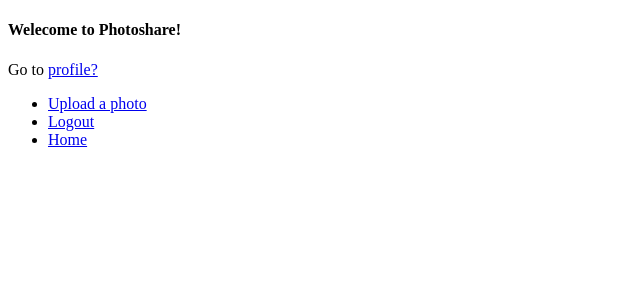
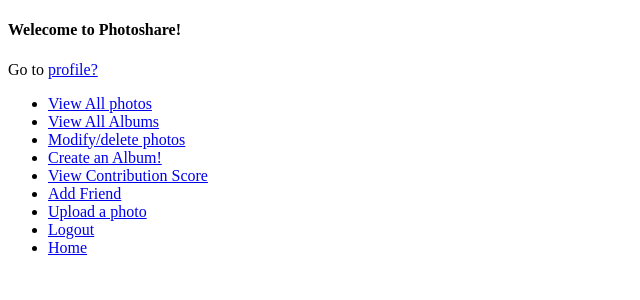
Before and after one commit to ranishah0402/cs460PA1, a Flask app: page / in a window 1280 px wide. Shown: the top 300 px of the page, without its empty margins (0-640 px from the left). Run offline with Flask 2, Linux system fonts and the light colour scheme; data comes from the database, SQL or seed files in the repository.

Commit message:
html files for each page

```diff
--- a/skeleton/templates/hello.html
+++ b/skeleton/templates/hello.html
@@ -26,6 +26,12 @@
 {% endif %}
 
 <ul>
+<li><a href='/allphotos'>View All photos</a></li>
+<li><a href='/allalbums'>View All Albums</a></li>
+<li><a href='/userphotos'>Modify/delete photos</a></li>
+<li><a href='/create_album'>Create an Album!</a></li>
+<li><a href='/contribution_score'>View Contribution Score</a></li>
+<li><a href ='/add_friend'>Add Friend</a></li>
 <li><a href='/upload'>Upload a photo</a> </li>
 <li><a href='/logout'>Logout</a></li>
 <li><a href='/'>Home</a></li>
--- a/skeleton/templates/register.html
+++ b/skeleton/templates/register.html
@@ -15,6 +15,12 @@
                 <input type="email" name="email" /><br />
                 <label for="password">Enter password:</label>
                 <input type="password" name="password" /><br />
+                <label for ="fname">Enter your First name:</label>
+                <input type="fname" name="fname" /><br />
+                <label for ="lname">Enter your Last name:</label>
+                <input type="lname" name="lname" /><br />
+                <label for="DOB">Date of Birth (mm/dd/yyyy): </label>
+                <input type = "DOB" name="DOB" /><br />
                 <input type="submit" />
             </form>
          </div>
```
Also changed, not shown: skeleton/templates/add_friend.html (added), skeleton/templates/allalbums.html (added), skeleton/templates/allphotos.html (added), skeleton/templates/contribution_score.html (added), skeleton/templates/create_album.html (added), skeleton/templates/userphotos.html (added).
